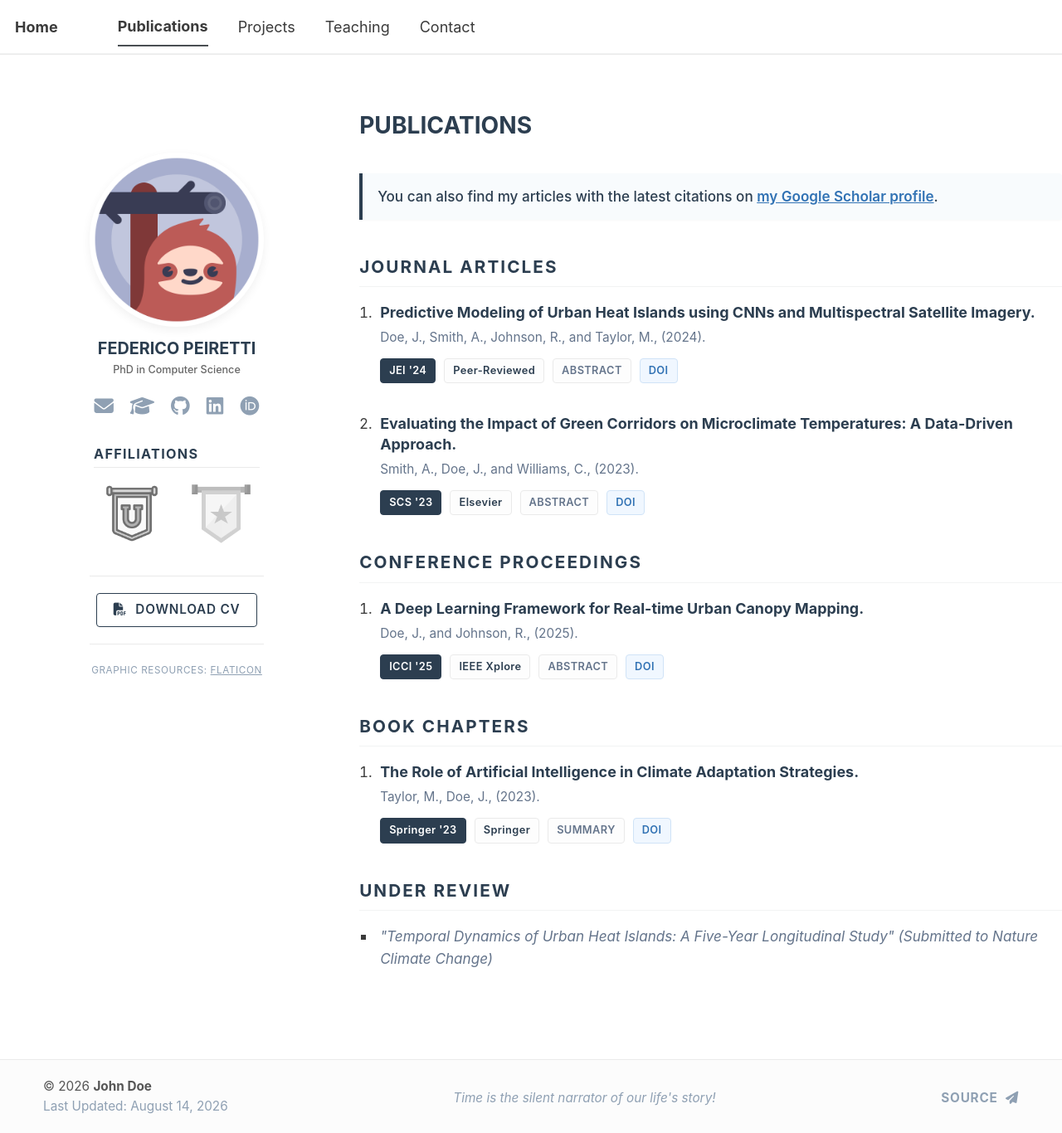
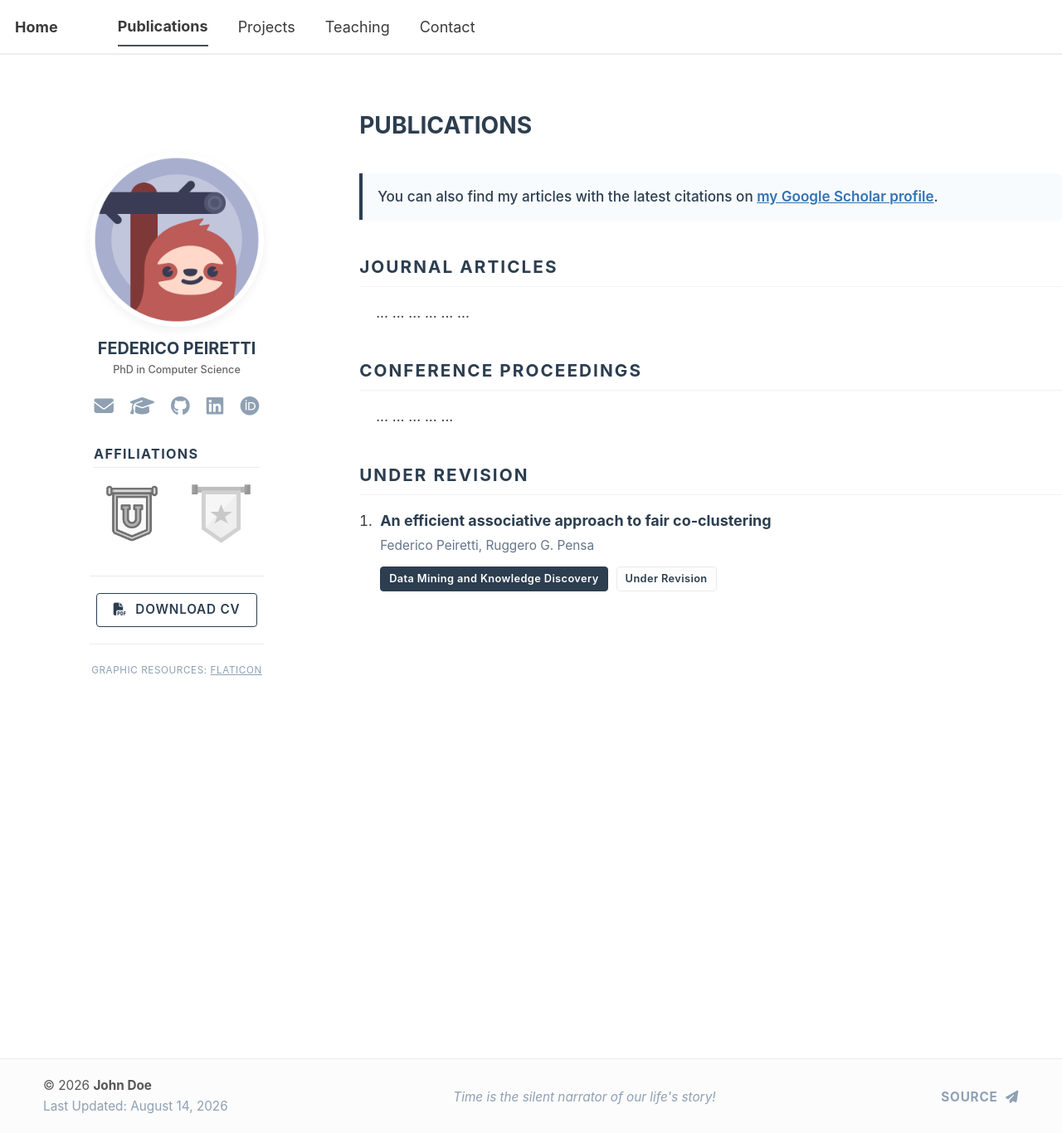
Before and after one commit to federicopeiretti/federicopeiretti.github.io, a Jekyll site: the page built from _pages/publications.html, in a window 1280 px wide and 1366 px high. Shown: the whole window at 83% size. Built offline with Jekyll 4.4.1, drawn with Linux system fonts in a browser that asks for light colours; a script bundle is joined from its source files by our own code; library files that are not in the unit come from our copies.

Commit message:
add paper under revision

```diff
--- a/_pages/publications.html
+++ b/_pages/publications.html
@@ -186,63 +186,24 @@ author_profile: false
 
 <h2 class="pub-section-title">Journal Articles</h2>
 <ol class="pub-list">
-
-  <li>
-    <span class="paper-title">Predictive Modeling of Urban Heat Islands using CNNs and Multispectral Satellite Imagery.</span>
-    <div class="authors-list">Doe, J., Smith, A., Johnson, R., and Taylor, M., (2024).</div>
-    <div class="paper-meta">
-      <span class="meta-btn venue-btn" data-full="Journal of Environmental Informatics, 42(3), pp.112-134.">JEI '24</span>
-      <span class="impact-badge">Peer-Reviewed</span>
-      <span class="meta-btn abstract-btn">Abstract</span>
-      <span class="meta-btn doi-btn" data-full="#">DOI</span>
-    </div>
-    <div class="info-box details-info"></div>
-    <div class="info-box abstract-info">
-      <p>As metropolitan areas continue to expand globally, the Urban Heat Island (UHI) effect poses an increasing threat to public health and energy consumption. Traditional methods of mapping UHIs rely heavily on sparse networks of ground-based weather stations, often failing to capture highly localized temperature spikes.</p>
-      <p>This study introduces a novel approach using a custom ResNet-based Convolutional Neural Network (CNN) to analyze 500GB of multispectral Landsat imagery. By integrating thermal bands with high-resolution digital elevation models, our architecture extracts complex spatial features, including the impact of building shadows and localized vegetation indices.</p>
-      <p>Experimental results demonstrate that our deep learning model successfully predicts localized temperature variances down to a 30-meter resolution. The proposed CNN architecture outperformed baseline linear regression models by a significant margin, achieving an overall predictive accuracy of <strong>88.4%</strong> and demonstrating robust capabilities in forecasting dangerous heat events 48 hours in advance.</p>
-    </div>
-  </li>
-
-  <li>
-    <span class="paper-title">Evaluating the Impact of Green Corridors on Microclimate Temperatures: A Data-Driven Approach.</span>
-    <div class="authors-list">Smith, A., Doe, J., and Williams, C., (2023).</div>
-    <div class="paper-meta">
-      <span class="meta-btn venue-btn" data-full="Sustainable Cities and Society, 85, 104052.">SCS '23</span>
-      <span class="impact-badge">Elsevier</span>
-      <span class="meta-btn abstract-btn">Abstract</span>
-      <span class="meta-btn doi-btn" data-full="#">DOI</span>
-    </div>
-    <div class="info-box details-info"></div>
-    <div class="info-box abstract-info">
-      <p>Mitigating urban heat requires strategic urban planning, specifically the deployment of green infrastructure. While the cooling effect of urban parks is well-documented, the micro-climatic impact of continuous "green corridors" (connected networks of street trees and vegetation) remains under-analyzed.</p>
-      <p>This paper presents a comprehensive data-driven analysis using a multi-year dataset of surface temperature readings and vegetation indices across three major metropolitan areas. We employ gradient boosting algorithms (XGBoost and LightGBM) to isolate the cooling effect of continuous canopy cover from confounding variables such as proximity to water bodies and building density.</p>
-      <p>Our findings indicate that continuous green corridors are <strong>up to 35% more effective</strong> at reducing ambient temperatures in high-density commercial zones compared to isolated parks of equivalent total area. These insights provide actionable guidelines for city planners aiming to optimize tree-planting initiatives for maximum thermal comfort.</p>
-    </div>
-  </li>
+  {% for post in site.publications %}
+    {% if post.category == "manuscripts" %}
+      ...
+    {% endif %}
+  {% endfor %}
 </ol>
 
 <h2 class="pub-section-title">Conference Proceedings</h2>
 <ol class="pub-list">
-
-  <li>
-    <span class="paper-title">A Deep Learning Framework for Real-time Urban Canopy Mapping.</span>
-    <div class="authors-list">Doe, J., and Johnson, R., (2025).</div>
-    <div class="paper-meta">
-      <span class="meta-btn venue-btn" data-full="2025 International Conference on Climate Informatics, Berlin, Germany.">ICCI '25</span>
-      <span class="impact-badge">IEEE Xplore</span>
-      <span class="meta-btn abstract-btn">Abstract</span>
-      <span class="meta-btn doi-btn" data-full="#">DOI</span>
-    </div>
-    <div class="info-box details-info"></div>
-    <div class="info-box abstract-info">
-      <p>Accurate mapping of the urban tree canopy is essential for assessing a city's resilience to climate change. Traditional classification of aerial imagery is computationally expensive and often requires significant manual correction.</p>
-      <p>We propose a lightweight, real-time deep learning framework utilizing a modified U-Net architecture optimized for edge computing. By employing a combination of spatial attention mechanisms and transfer learning from pre-trained environmental models, our framework significantly reduces inference time while maintaining high segmentation accuracy.</p>
-      <p>Evaluated on the benchmark UrbanNav dataset, our model achieved a Mean Intersection over Union (mIoU) of <strong>0.82</strong>, operating at 45 frames per second on standard commercial hardware. This framework provides municipalities with a cost-effective tool for continuous environmental monitoring.</p>
-    </div>
-  </li>
+  {% for post in site.publications %}
+    {% if post.category == "conferences" %}
+      ...
+    {% endif %}
+  {% endfor %}
 </ol>
 
+
+<!--
 <h2 class="pub-section-title">Book Chapters</h2>
 <ol class="pub-list">
   <li>
@@ -261,11 +222,31 @@ author_profile: false
     </div>
   </li>
 </ol>
+-->
 
-<h2 class="pub-section-title">Under Review</h2>
-<ul class="pub-list" style="list-style-type: square; padding-left: 20px;">
-  <li><span style="color: var(--port-muted); font-style: italic;">"Temporal Dynamics of Urban Heat Islands: A Five-Year Longitudinal Study" (Submitted to Nature Climate Change)</span></li>
-</ul>
+<h2 class="pub-section-title">Under Revision</h2>
+<ol class="pub-list">
+  {% for post in site.publications %}
+    {% if post.category == "under_revision" %}
+      <li>
+        <span class="paper-title">{{ post.title }}</span>
+
+        <div class="authors-list">
+          {{ post.authors }}
+        </div>
+
+        <div class="paper-meta">
+          <span class="meta-btn venue-btn">
+            {{ post.venue }}
+          </span>
+          <span class="impact-badge">
+            Under Revision
+          </span>
+        </div>
+      </li>
+    {% endif %}
+  {% endfor %}
+</ol>
 
 <script>
   document.addEventListener("DOMContentLoaded", function() {
```
Also changed, not shown: _publications/2026-efficient-associative-fair-co-clustering.md (added, +15 -0 lines).
